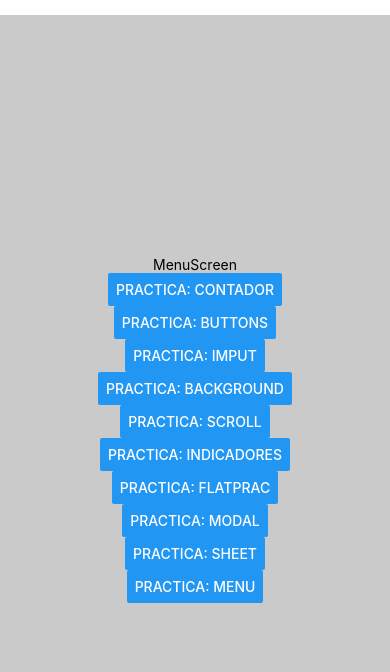
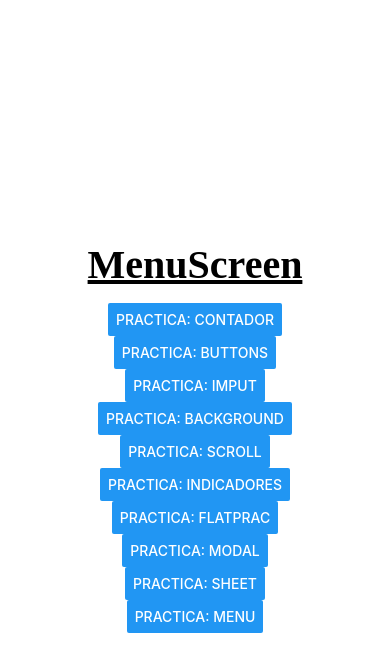
Before and after one commit to 19084DANI/PAM215, a React Native app in the folder intro/: screen / in a window 390 px wide. Shown: the top 672 px of the page. Built offline with nearby package versions, Linux system fonts and the light colour scheme.

Commit message:
Practica Background y SplashScreen

```diff
--- a/intro/app.json
+++ b/intro/app.json
@@ -8,7 +8,7 @@
     "userInterfaceStyle": "light",
     "newArchEnabled": true,
     "splash": {
-      "image": "./assets/splash-icon.png",
+      "image": "./assets/logopractica.jpg",
       "resizeMode": "contain",
       "backgroundColor": "#ffffff"
     },
--- a/intro/screens/Back_SlapScreen.js
+++ /dev/null
@@ -1,14 +0,0 @@
-import { Text, StyleSheet, View } from 'react-native'
-
-
-export default function Black_SlapScreen() {
-
-    return (
-      <View>
-        <Text>Proximamente charly</Text>
-      </View>
-    )
-  }
-
-
-const styles = StyleSheet.create({})
--- /dev/null
+++ b/intro/screens/Back_SplashScreen.js
@@ -0,0 +1,89 @@
+import { Text, StyleSheet, View, ImageBackground,
+  Animated,Easing} from 'react-native'
+import React,{useEffect,useState} from 'react';
+
+
+export default function Black_SplashScreen() {
+  const[cargando,setcargador]=useState(true);
+  const desvanecido = new Animated.Value(1);
+
+  useEffect(()=>{
+      const timer=setTimeout(()=>{
+        Animated.timing(desvanecido,{
+          toValue:0,
+          duration: 800,
+          easing: Easing.out(Easing.ease),
+        }).start(()=> setcargador(false));
+
+      },2000);
+      return () => clearTimeout(timer)
+    },[]);
+
+  if(cargando){
+    return(
+      <Animated.View style={[styles.splashCont, {opacity:desvanecido}]}>
+        <ImageBackground style={styles.splashImage}
+        source={require('../assets/logopractica.jpg')}
+        resizeMode='contain'
+        >
+          <Text style={styles.splashtext}>Cargando...</Text>
+        </ImageBackground>
+      </Animated.View>
+    );
+  }
+
+    return (
+      <ImageBackground style={styles.Background}
+      source={require('../assets/gatopractica.jpg')}
+      resizeMode='cover'
+      >
+        <View style={styles.textconterin}>
+        <Text style={styles.texto}>Holaaaaaa</Text>
+        </View>
+
+      </ImageBackground>
+
+
+     /* <View>
+        <Text>Proximamente charly</Text>
+      </View>*/
+    )
+  }
+
+
+const styles = StyleSheet.create({
+  Background:{
+    flex:1,
+    justifyContent:'center',
+    alignItems:'center',
+    width:'100%',
+    height: '100%',
+  },
+  texto:{
+    color: '#00d4d0ff',
+    fontWeight:'bold',
+    fontSize:35,
+  },
+  splashCont:{
+    flex:1,
+    justifyContent:'center',
+    alignItems:'center',
+    padding: 50,
+  },
+  splashImage:{
+    flex:1,
+    width:'100%',
+    justifyContent:'center',
+    alignItems:'center',
+  },
+  splashtext:{
+    position:'absolute',
+    marginBottom:50,
+    fontSize:30,
+    color:'#97e9ffff'
+  },
+  textconterin:{
+    backgroundColor:'black',
+    padding:5,
+  },
+});
--- a/intro/screens/ContadorScreen.js
+++ b/intro/screens/ContadorScreen.js
@@ -36,20 +36,21 @@ const styles = StyleSheet.create({
     justifyContent: 'center',
   },
 texto:{
-    fontFamily:"Couirer",
+  fontFamily:"Courier",
   fontSize:40,
   color: '#e5ff00ff',
   fontWeight: 'bold',
   fontStyle: 'italic',
   textDecorationLine: 'line-through',
+  textAlign: 'center',
 },
 texto2:{
-    fontFamily:"Couirer",
+  fontFamily:"Courier",
   fontSize:40,
   color: '#e5ff00ff',
   fontWeight: 'bold',
-    fontStyle: '',
   textDecorationLine: 'underline',
+  textAlign: 'center',
 },
   contendorbotones:{
     marginTop:15,
--- a/intro/screens/MenuScreen.js
+++ b/intro/screens/MenuScreen.js
@@ -3,7 +3,7 @@ import React, { Component, useState } from 'react'
 import ContadorScreen from './ContadorScreen'
 import BotonesScreen from './BotonesScreen'
 import Imput_AlertScreen from './Imput_AlertScreen'
-import Black_SlapScreen from './Back_SlapScreen'
+import Black_SplashScreen from './Back_SplashScreen'
 
 import { Button } from 'react-native-web';
 
@@ -19,7 +19,7 @@ export default function MenuScreen() {
         case 'Imput':
             return<Imput_AlertScreen/>;
         case 'back':
-            return<Black_SlapScreen/>;
+            return<Black_SplashScreen/>;
         case 'scroll':
             return<ScrollScreen/>;
         case 'indicador':
@@ -35,7 +35,7 @@ export default function MenuScreen() {
 
             return (
                 <View style={styles.container}>
-                <Text>MenuScreen</Text>
+                <Text style={styles.titulo}>MenuScreen</Text>
                 <Button onPress={()=> setScreen('contador') } title='Practica: Contador'/>
                 <Button onPress={()=> setScreen('botones') } title='Practica: Buttons'/>
                 <Button onPress={()=> setScreen('Imput') } title='Practica: imput'/>
@@ -56,9 +56,20 @@ export default function MenuScreen() {
 const styles = StyleSheet.create({
     container: {
     flex: 1,
-    backgroundColor: '#cacacaff',
+    backgroundColor: '#ffffffff',
     alignItems: 'center', // start < -- center -- > end
     justifyContent: 'center',
     marginTop:15,
   },
+  titulo:{
+    fontFamily: 'Times New Roman',
+    fontWeight: 'bold',
+    fontSize: 40,
+    color: 'black',
+    textDecorationLine: 'underline',
+    marginBlock: 15,
+
+  },
+ /* marginTop
+  gap*/
 });
```
Also changed, not shown: intro/assets/gatopractica.jpg (added), intro/assets/logopractica.jpg (added). Lines whose indentation alone changed are shown as unchanged.
